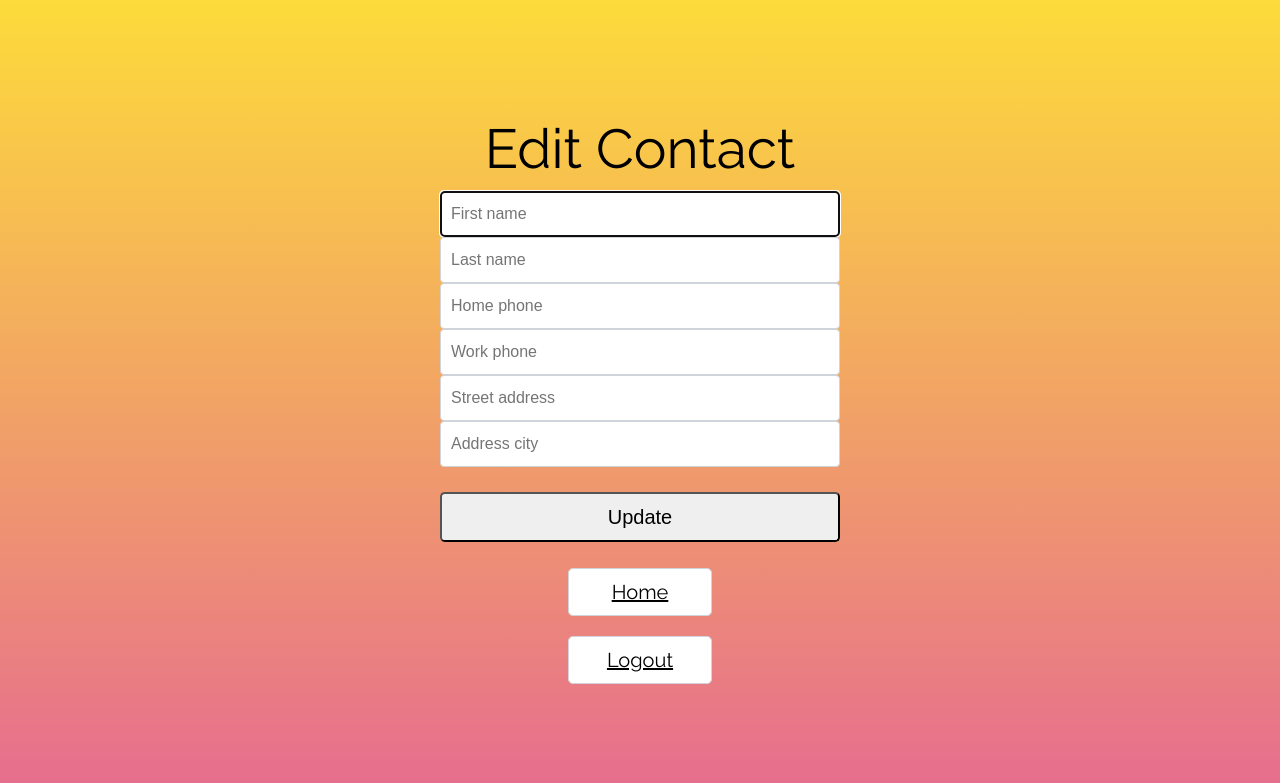
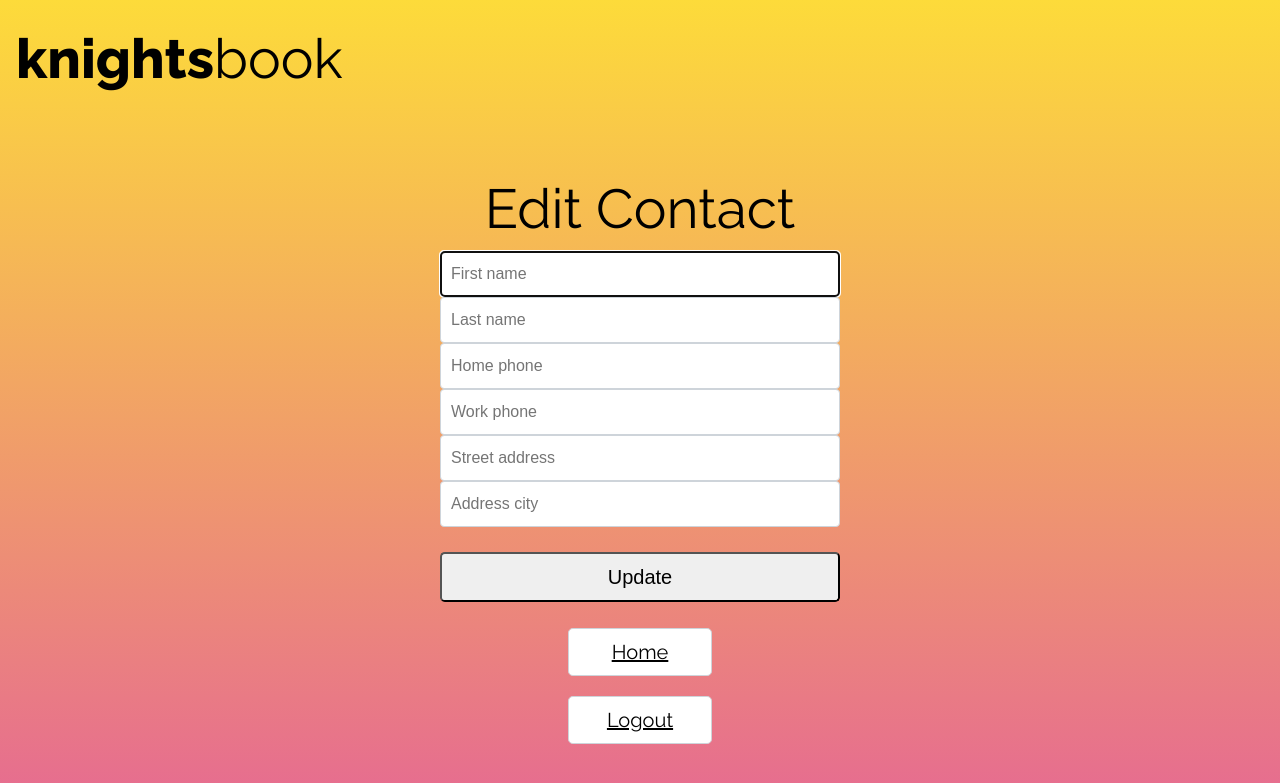
Before and after one commit to samrankin1/KnightsBook, a Django app: template knightsbook/contacts/templates/contacts/edit.html in a window 1280 px wide. Shown: the top 783 px of the page. Run offline with Django 3.2, Linux system fonts and the light colour scheme; the template is opened without the code that fills it, so the values that code supplies are empty.

Commit message:
added knightsbook to the top left corner on each page

```diff
--- a/knightsbook/contacts/templates/contacts/contacts.html
+++ b/knightsbook/contacts/templates/contacts/contacts.html
@@ -34,7 +34,7 @@
 	<!--{% endif %}-->
 
 	<div class="header">
-	<h1><b>knights</b>book</h1>
+		<h1><b>knights</b>book</h1>
 	</div>
 
 	<div class="topbar">
--- a/knightsbook/contacts/templates/contacts/create.html
+++ b/knightsbook/contacts/templates/contacts/create.html
@@ -26,6 +26,10 @@
 		<!--{% endfor %}-->
 	</ul>
 	<!--{% endif %}-->
+	<div class="headerCorner">
+		<h1><b>knights</b>book</h1>
+	</div>
+
 	<div class="main-container">
 		<h1>Create contact</h1>
 	<form action="{% url 'contacts:create' %}" method="post" class="form-signin" >
--- a/knightsbook/contacts/templates/contacts/delete.html
+++ b/knightsbook/contacts/templates/contacts/delete.html
@@ -33,6 +33,9 @@
 		<!--{% endfor %}-->
 	</ul>
 	<!--{% endif %}-->
+	<div class="headerCorner">
+		<h1><b>knights</b>book</h1>
+	</div>
 
 	<div class="main-container">
 		<div style="text-align:left">
--- a/knightsbook/contacts/templates/contacts/edit.html
+++ b/knightsbook/contacts/templates/contacts/edit.html
@@ -34,6 +34,10 @@
 	</ul>
 	<!--{% endif %}-->
 
+	<div class="headerCorner">
+		<h1><b>knights</b>book</h1>
+	</div>
+
 	<div class="main-container">
 	<h1>Edit Contact</h1>
 	<form action="{% url 'contacts:edit' id %}" method="post" class="form-signin">
--- a/knightsbook/contacts/templates/contacts/register.html
+++ b/knightsbook/contacts/templates/contacts/register.html
@@ -33,6 +33,9 @@
 		<!--{% endfor %}-->
 	</ul>
 	<!--{% endif %}-->
+	<div class="headerCorner">
+		<h1><b>knights</b>book</h1>
+	</div>
 
 	<div class="main-container">
 		<h1>Register</h1>
--- a/knightsbook/contacts/templates/contacts/static/styles.css
+++ b/knightsbook/contacts/templates/contacts/static/styles.css
@@ -77,7 +77,7 @@ button {
 
 .main-container {
 	text-align: center;
-	margin: 0 auto;
+	margin: 120px auto 0px;
 	max-width: 400px;
 	width: 100%;
 }
@@ -134,6 +134,14 @@ button {
 	text-align: left;
 	padding: 10px 10px 10px 20px;
 	margin: 0;
+}
+
+.headerCorner
+{
+	top: 16px;
+	left: 16px;
+	position: absolute;
+	display: block;
 }
 
 .topbar {
```
